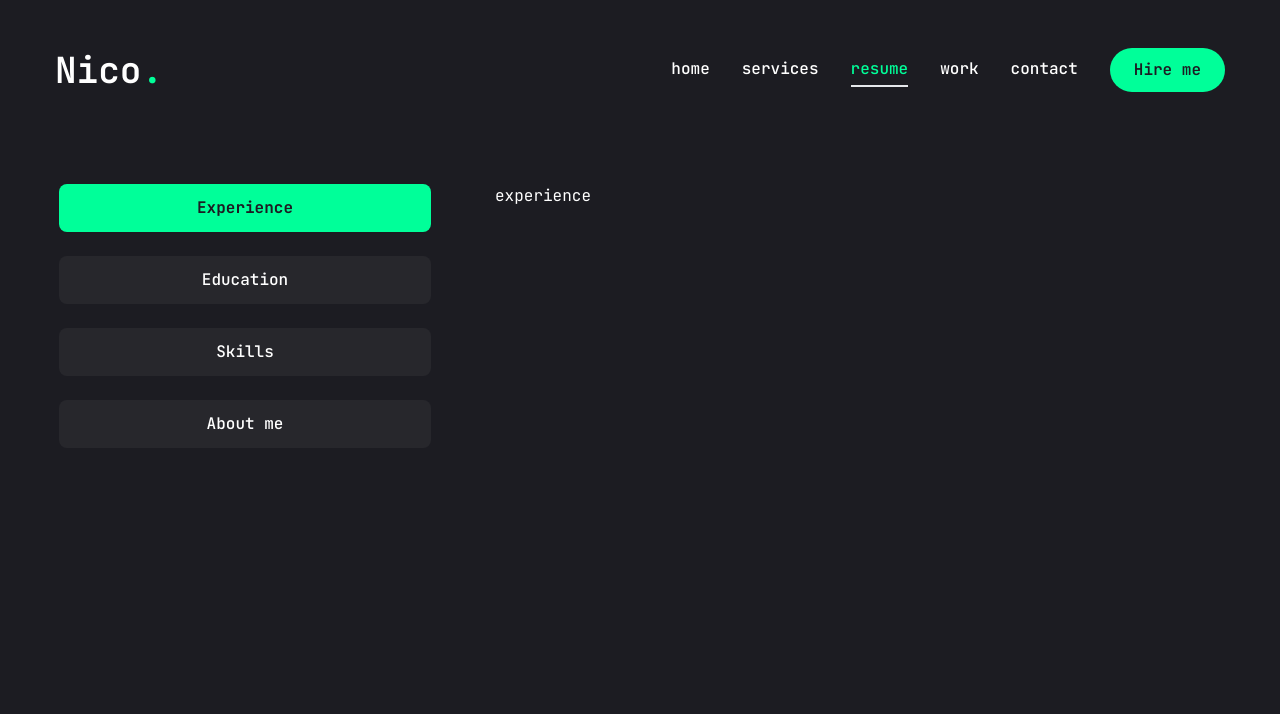
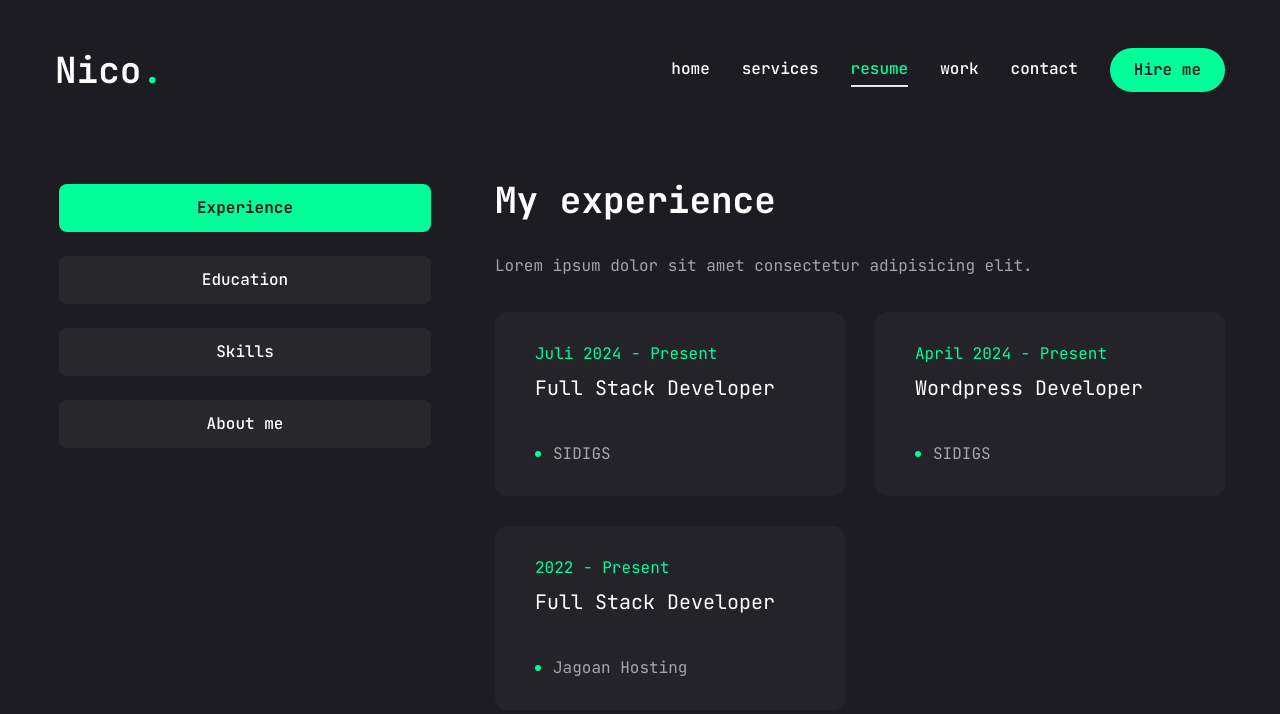
Before and after one commit to Nico-LeeNH/portfolioweb, a Next.js app: page /resume in a window 1280 px wide. Shown: the top 714 px of the page. Built offline with nearby package versions, Linux system fonts and the light colour scheme.

Commit message:
experience page

```diff
--- a/app/resume/page.jsx
+++ b/app/resume/page.jsx
@@ -133,7 +133,35 @@
           <div className="min-h-[70vh] w-full">
 
             {/*experience*/}
-            <TabsContent value="experience" className="w-full">experience</TabsContent>
+            <TabsContent value="experience" className="w-full">
+              <div className="flex flex-col gap-[30px] text-center xl:text-left">
+                <h3 className='text-4xl font-bold'>{experience.title}</h3>
+                <p className="max-w-[600px] text-white/60 mx-auto xl:mx-0">{experience.description}</p>
+                <ScrollArea className="h-[400px]">
+                  <ul className="grid grid-cols-1 lg:grid-cols-2 gap-[30px]">
+                    {experience.items.map((item, index)=>{
+                      return(
+                        <li key={index} className="bg-[#232329] h-[184px] py-6 px-10 rounded-xl flex flex-col justify-center items-center lg:items-start gap-1">
+                          <span className="text-accent">{item.duration}</span>
+                          <h3 className="text-xl max-w-[260px] min-h-[60px] text-center lg:text-left">{item.position}</h3>
+                          <div className="flex items-center gap-3">
+                            {/*dot*/}
+                            <span className="w-[6px] h-[6px] rounded-full bg-accent"></span>
+                            <p className="text-white/60">{item.company}</p>
+                          </div>
+                        </li>
+                      )
+                    })}
+                  </ul>
+                </ScrollArea>
+              </div>
+            </TabsContent>
+            {/*education*/}
+            <TabsContent value="education" className="w-full">education</TabsContent>
+            {/*skills*/}
+            <TabsContent value="skills" className="w-full">skills</TabsContent>
+            {/*about*/}
+            <TabsContent value="about" className="w-full">about</TabsContent>
           </div>
         </Tabs>
       </div>
```
